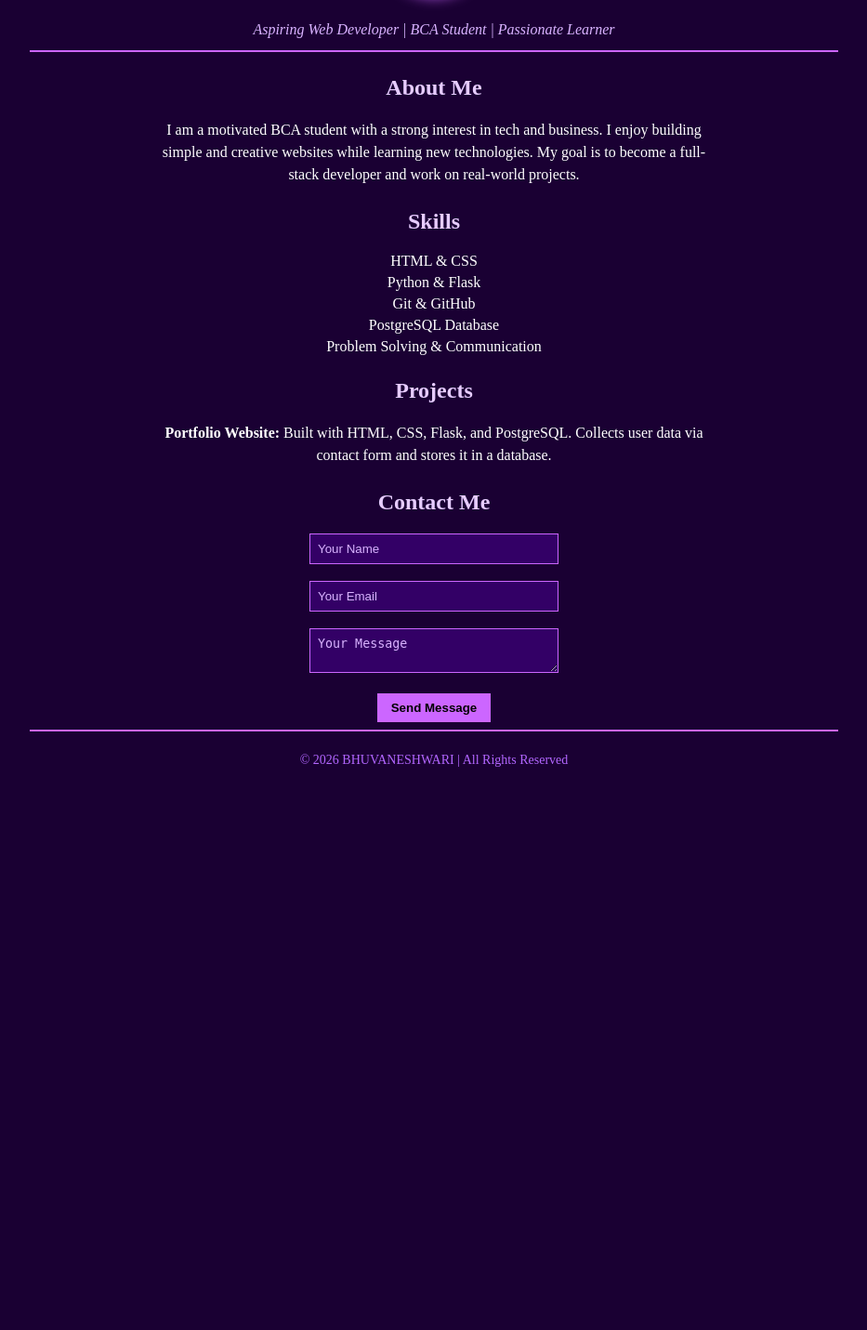
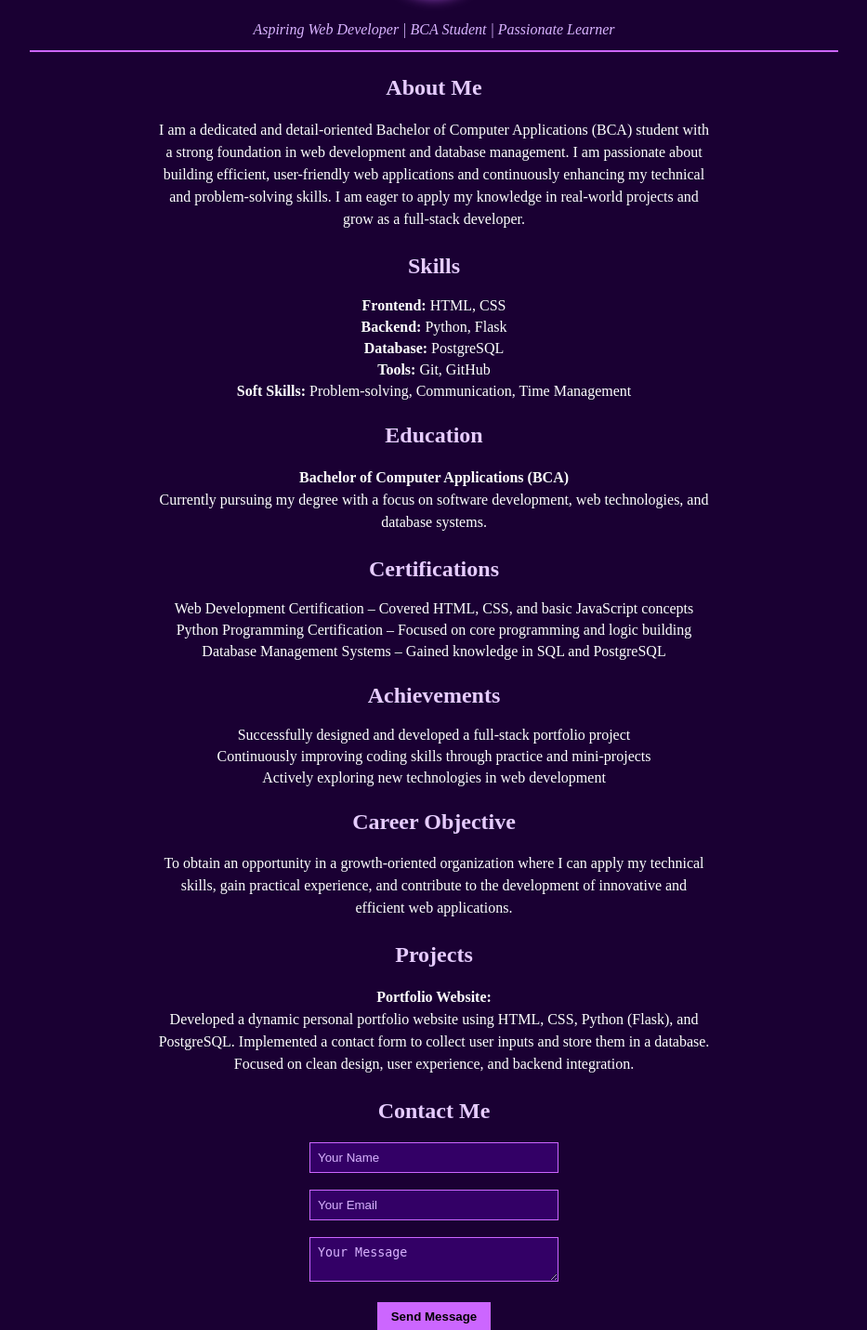
Before and after one commit to Bhuvana-2315/my_final_portfolio_website_bhuvana, a Flask app: page / in a window 1280 px wide. Shown: the part 226-1657 px from the top of the page at 93% size, without its empty margins (173-1106 px from the left). Before the commit the page ends 1051 px from the top, so only its background shows below. Run offline with Flask 3, Linux system fonts and the light colour scheme; some libraries are stand-ins or nearby versions.

Commit message:
templates

```diff
--- a/requirements.txt
+++ b/requirements.txt
@@ -1,3 +1,3 @@
 flask
 gunicorn
-psycopg2-binary
+psycopg2-binaryG
--- a/templates/index.html
+++ b/templates/index.html
@@ -16,24 +16,56 @@
 
     <h2>About Me</h2>
     <p>
-        I am a motivated BCA student with a strong interest in tech and business.
-        I enjoy building simple and creative websites while learning new technologies.
-        My goal is to become a full-stack developer and work on real-world projects.
+        I am a dedicated and detail-oriented Bachelor of Computer Applications (BCA) student
+        with a strong foundation in web development and database management.
+        I am passionate about building efficient, user-friendly web applications
+        and continuously enhancing my technical and problem-solving skills.
+        I am eager to apply my knowledge in real-world projects and grow as a full-stack developer.
     </p>
 
     <h2>Skills</h2>
     <ul>
-        <li>HTML & CSS</li>
-        <li>Python & Flask</li>
-        <li>Git & GitHub</li>
-        <li>PostgreSQL Database</li>
-        <li>Problem Solving & Communication</li>
+        <li><b>Frontend:</b> HTML, CSS</li>
+        <li><b>Backend:</b> Python, Flask</li>
+        <li><b>Database:</b> PostgreSQL</li>
+        <li><b>Tools:</b> Git, GitHub</li>
+        <li><b>Soft Skills:</b> Problem-solving, Communication, Time Management</li>
     </ul>
+
+    <h2>Education</h2>
+    <p>
+        <b>Bachelor of Computer Applications (BCA)</b><br>
+        Currently pursuing my degree with a focus on software development,
+        web technologies, and database systems.
+    </p>
+
+    <h2>Certifications</h2>
+    <ul>
+        <li>Web Development Certification – Covered HTML, CSS, and basic JavaScript concepts</li>
+        <li>Python Programming Certification – Focused on core programming and logic building</li>
+        <li>Database Management Systems – Gained knowledge in SQL and PostgreSQL</li>
+    </ul>
+
+    <h2>Achievements</h2>
+    <ul>
+        <li>Successfully designed and developed a full-stack portfolio project</li>
+        <li>Continuously improving coding skills through practice and mini-projects</li>
+        <li>Actively exploring new technologies in web development</li>
+    </ul>
+
+    <h2>Career Objective</h2>
+    <p>
+        To obtain an opportunity in a growth-oriented organization where I can apply my
+        technical skills, gain practical experience, and contribute to the development
+        of innovative and efficient web applications.
+    </p>
 
     <h2>Projects</h2>
     <p>
-        <b>Portfolio Website:</b> Built with HTML, CSS, Flask, and PostgreSQL.
-        Collects user data via contact form and stores it in a database.
+        <b>Portfolio Website:</b><br>
+        Developed a dynamic personal portfolio website using HTML, CSS, Python (Flask), and PostgreSQL.
+        Implemented a contact form to collect user inputs and store them in a database.
+        Focused on clean design, user experience, and backend integration.
     </p>
 
     <h2>Contact Me</h2>
```
